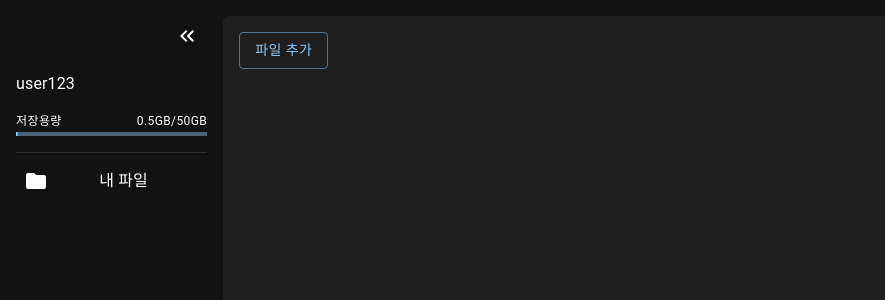
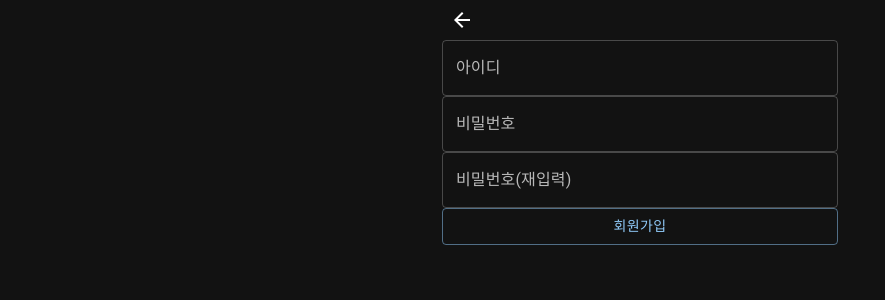
Before and after one commit to SangyunOck/dem-storage, a React (Vite) app: page /member/signup in a window 1280 px wide. Shown: the top 300 px of the page, without its empty margins (0-885 px from the left). Built offline with nearby package versions, Linux system fonts and the light colour scheme.

Commit message:
- 로그인, 회원가입 페이지 ui 추가 - 개발용 빌드 명령어 변경

```diff
--- a/package.json
+++ b/package.json
@@ -4,7 +4,7 @@
   "version": "0.0.0",
   "type": "module",
   "scripts": {
-    "dev": "vite",
+    "dev": "tauri dev",
     "build": "tsc && vite build",
     "preview": "vite preview",
     "tauri": "tauri"
@@ -16,10 +16,13 @@
     "@mui/material": "^5.15.15",
     "@reduxjs/toolkit": "^2.2.3",
     "@tauri-apps/api": "^1",
+    "axios": "^1.6.8",
     "framer-motion": "^11.0.28",
     "react": "^18.2.0",
     "react-dom": "^18.2.0",
     "react-redux": "^9.1.0",
+    "react-router": "^6.23.0",
+    "react-router-dom": "^6.23.0",
     "redux": "^5.0.1",
     "yarn": "^1.22.22"
   },
--- a/src/App.tsx
+++ b/src/App.tsx
@@ -1,4 +1,5 @@
-import { Grid, Paper, Box, List, ListItem } from "@mui/material";
+import { Grid, Paper, Box, List, ListItem, Link as MLink } from "@mui/material";
+import { Link } from "react-router-dom";
 
 import { useAppSelector } from "./redux/store.ts";
 import SideBar from "./components/SideBar.tsx";
@@ -29,6 +30,11 @@ function App() {
               <ListItem>
                 <AddFileBtn />
               </ListItem>
+              <ListItem>
+                <MLink component={Link} to={"/member/login"}>
+                  로그인
+                </MLink>
+              </ListItem>
             </List>
           </Paper>
         </Grid>
--- /dev/null
+++ b/src/layouts/MemberLayout.tsx
@@ -0,0 +1,14 @@
+import { Box, Container } from "@mui/material";
+import { Outlet } from "react-router";
+
+function MemberLayout() {
+  return (
+    <Box sx={{ height: "100vh", flexGrow: 1 }}>
+      <Container maxWidth={"xs"}>
+        <Outlet />
+      </Container>
+    </Box>
+  );
+}
+
+export default MemberLayout;
--- a/src/main.tsx
+++ b/src/main.tsx
@@ -1,18 +1,45 @@
 import React from "react";
 import ReactDOM from "react-dom/client";
 import { Provider } from "react-redux";
+import { createBrowserRouter, RouterProvider } from "react-router-dom";
 import { CssBaseline, ThemeProvider } from "@mui/material";
 
-import App from "./App";
 import { mui_theme } from "./mui_theme.ts";
 import { store } from "./redux/store.ts";
+import App from "./App";
+import Login, { loginAction } from "./routes/Login.tsx";
+import Signup, { signupAction } from "./routes/Signup.tsx";
+import MemberLayout from "./layouts/MemberLayout.tsx";
+
+const router = createBrowserRouter([
+  {
+    path: "member",
+    element: <MemberLayout />,
+    children: [
+      {
+        path: "login",
+        element: <Login />,
+        action: loginAction,
+      },
+      {
+        path: "signup",
+        element: <Signup />,
+        action: signupAction,
+      },
+    ],
+  },
+  {
+    path: "/",
+    element: <App />,
+  },
+]);
 
 ReactDOM.createRoot(document.getElementById("root") as HTMLElement).render(
   <React.StrictMode>
     <Provider store={store}>
       <ThemeProvider theme={mui_theme}>
         <CssBaseline />
-        <App />
+        <RouterProvider router={router} />
       </ThemeProvider>
     </Provider>
   </React.StrictMode>,
--- /dev/null
+++ b/src/routes/Login.tsx
@@ -0,0 +1,41 @@
+import { Form, Link } from "react-router-dom";
+import axios from "axios";
+import {
+  Box,
+  Button,
+  Link as MLink,
+  TextField,
+  Typography,
+} from "@mui/material";
+
+export const loginAction = async ({ request }: { request: Request }) => {
+  const data = await request.formData();
+  //TODO: api 연결 테스트 + res 반응 ui 추가
+  return axios
+    .post("/member/login", data)
+    .then((res) => {
+      console.log(res);
+      return res.data;
+    })
+    .catch((err) => {
+      console.log(err);
+      return err;
+    });
+};
+
+function Login() {
+  return (
+    <Form method={"POST"}>
+      <Box sx={{ display: "flex", flexGrow: 1, flexDirection: "column" }}>
+        <TextField type={"text"} name={"id"} label={"아이디"} />
+        <TextField type={"password"} name={"password"} label={"비밀번호"} />
+        <Button type={"submit"}>로그인</Button>
+        <MLink component={Link} to={"/member/signup"}>
+          <Typography variant={"caption"}>회원가입 하러가기</Typography>
+        </MLink>
+      </Box>
+    </Form>
+  );
+}
+
+export default Login;
--- /dev/null
+++ b/src/routes/Signup.tsx
@@ -0,0 +1,49 @@
+import { Form, useNavigate } from "react-router-dom";
+import axios from "axios";
+import { Box, Button, IconButton, TextField } from "@mui/material";
+import { ArrowBack } from "@mui/icons-material";
+
+export const signupAction = async ({ request }: { request: Request }) => {
+  const data = await request.formData();
+  //TODO: api 연결 테스트 + res 반응 ui 추가
+  data.delete("re-password");
+  return axios
+    .post("/member", data)
+    .then((res) => {
+      console.log(res);
+      return res.data;
+    })
+    .catch((err) => {
+      console.log(err);
+      return err;
+    });
+};
+
+function Signup() {
+  const navigate = useNavigate();
+
+  return (
+    <Form method={"POST"}>
+      <IconButton
+        onClick={(e) => {
+          e.stopPropagation();
+          navigate("/member/login");
+        }}
+      >
+        <ArrowBack />
+      </IconButton>
+      <Box sx={{ display: "flex", flexGrow: 1, flexDirection: "column" }}>
+        <TextField type={"text"} name={"id"} label={"아이디"} />
+        <TextField type={"password"} name={"password"} label={"비밀번호"} />
+        <TextField
+          type={"password"}
+          name={"re-password"}
+          label={"비밀번호(재입력)"}
+        />
+        <Button type={"submit"}>회원가입</Button>
+      </Box>
+    </Form>
+  );
+}
+
+export default Signup;
```
Also changed, not shown: 1 other file (tests, documents, lock files or other folders).
